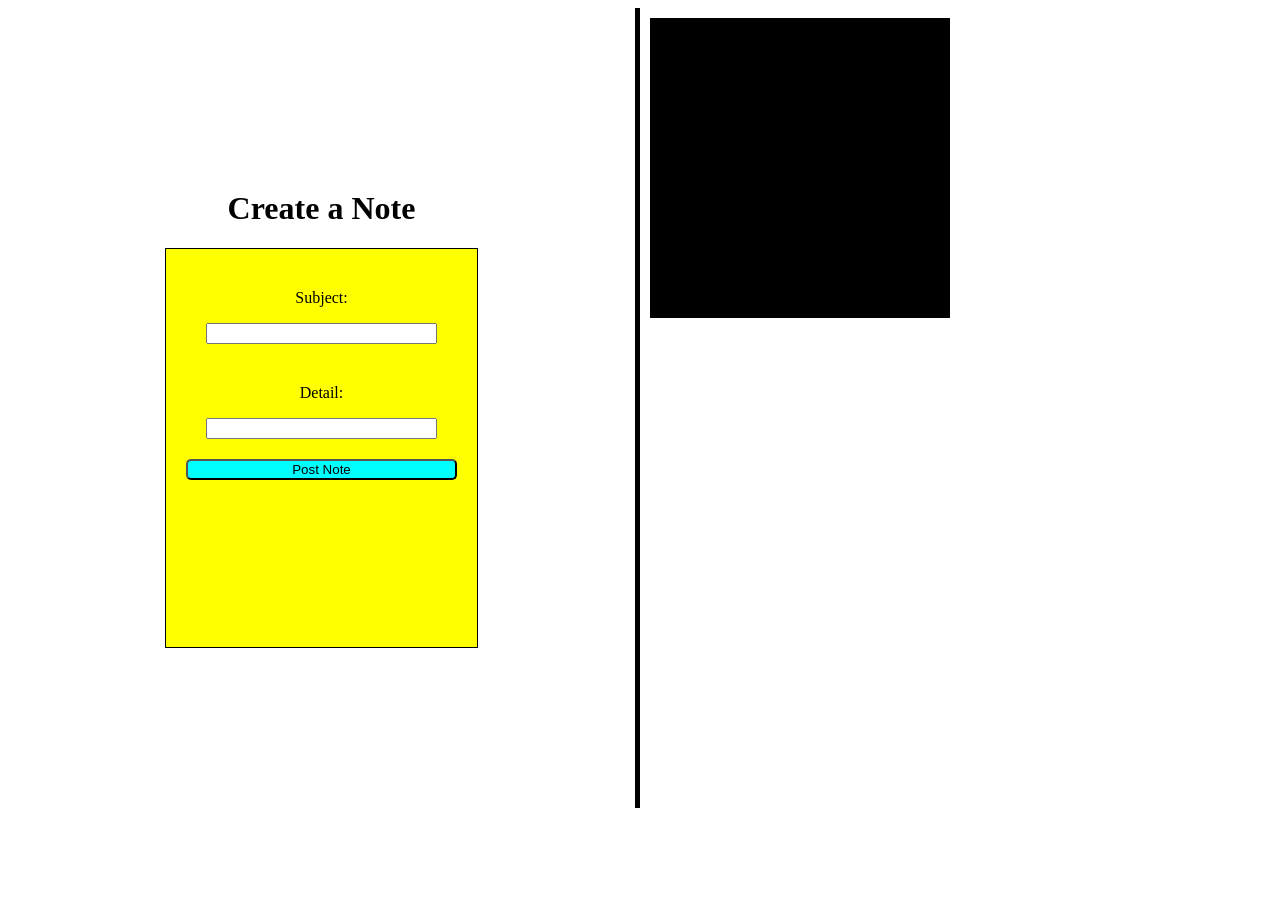
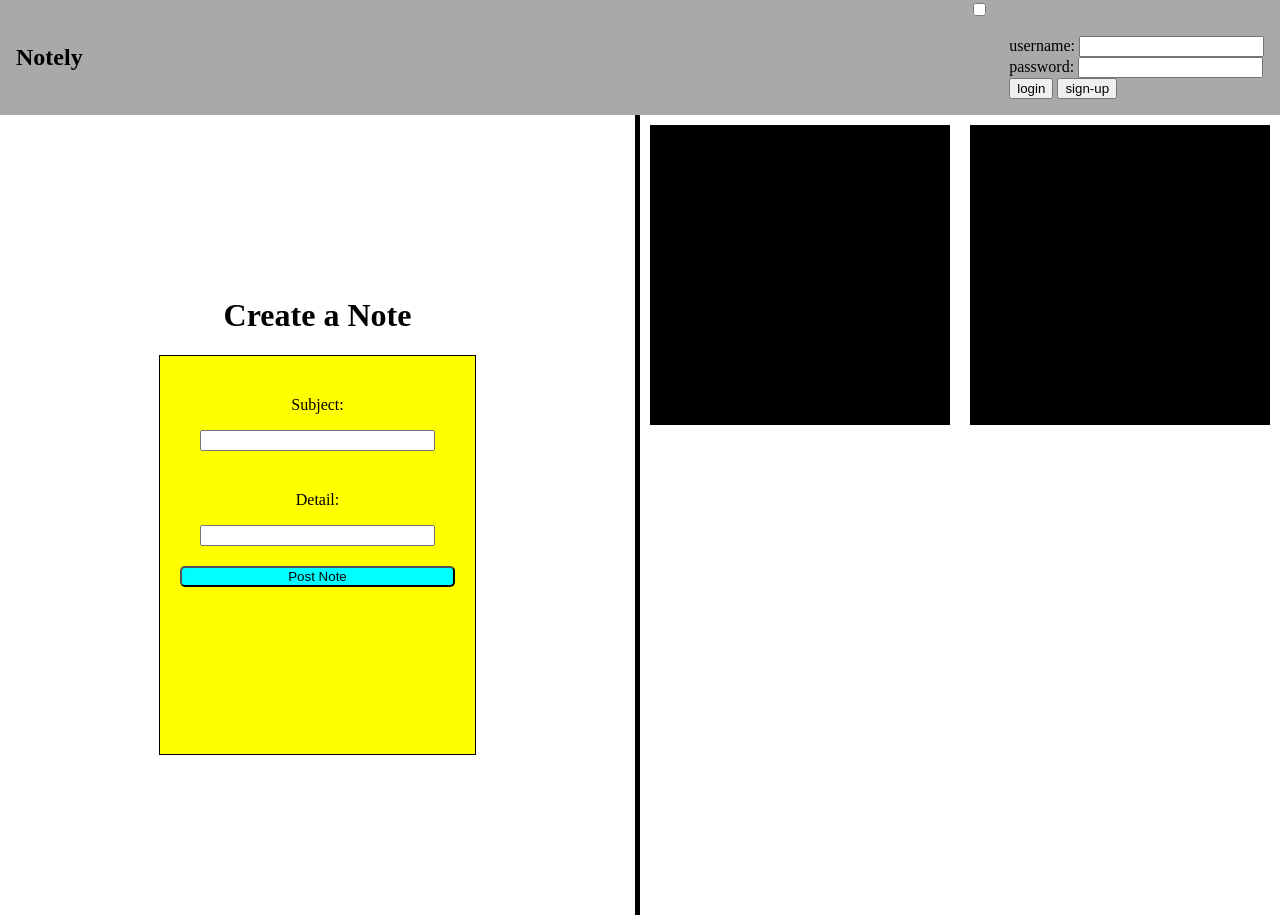
Before and after one commit to BrettAGobel/udemy-node-lessons, a website: page notely-rest-api/public/index.html in a window 1280 px wide. Before the commit the page ends 816 px from the top, so only its background shows below. Drawn offline with Linux system fonts and the light colour scheme.

```diff
--- a/notely-rest-api/public/index.html
+++ b/notely-rest-api/public/index.html
@@ -7,6 +7,24 @@
 
 </head>
 <body>
+<nav class="nav">
+    <h1>Notely</h1>
+
+    <div class="dropdown">
+        <input type="checkbox">
+        <ul>
+        <li><form action="#" method="post" class="login">
+        <li><label for="username">username: </label>
+        <input type="email" name="username" id="username"></li>
+        <li><label for="password">password: </label>
+        <input type="text" name="password" id="password"></li>
+        <input type="submit" value="login" id="login">
+        <input type="submit" value="sign-up" id="sign-up"></li>
+    </form>
+        </ul>
+
+    </div>
+</nav>
     <div class="wrapper">
         <div class="create-note-wrapper">
             <h1>Create a Note</h1>
@@ -22,13 +40,17 @@
                     <input type="text" name="detail" id="detail" required>
                 </div>
 
-                    <input type="submit" value="Post Note" id="dont-refresh">
+                    <input type="submit" value="Post Note" id="dont-refresh" onclick="preventDefault()" onsubmit="return false">
 
             </form>
         </div>
         </div>
         <div class="display-note">
+            <div class="note-wrapper">
+                <div class="note"></div>
+                <div class="note"></div>
 
+            </div>
         </div>
     </div>
     <script src="index.js"></script>
--- a/notely-rest-api/public/index.js
+++ b/notely-rest-api/public/index.js
@@ -1,6 +1,6 @@
 let form = document.getElementById('dont-refresh')
 
 
-    form.addEventListener('submit', (event) => {
+   let preventDefault = function () { form.addEventListener('click', (event) => {
         event.preventDefault()
-    })
+    })};
--- a/notely-rest-api/public/styles.css
+++ b/notely-rest-api/public/styles.css
@@ -1,8 +1,30 @@
 html {
+    margin: 0;
+    padding: 0;
     box-sizing: border-box;
+}
+
+.dropdown li {
+    list-style: none;
+}
+
+body {
+
+    margin: 0;
+    padding: 0;
 }
 *, *:before, *:after {
     box-sizing: inherit;
+}
+
+.nav{
+    padding: 0 1rem;
+    display: flex;
+    flex-wrap: nowrap;
+    justify-content: space-between;
+    align-items: center;
+    height: auto;
+    background: darkgrey;
 }
 
 
@@ -31,6 +53,22 @@
 }
 
 .display-note {
+    display: grid;
+    grid-template: 1fr 1fr/1fr 1fr;
+}
+
+.note-wrapper {
+    grid-column: 1/3;
+    grid-row: 1/3;
+    display: flex;
+    flex: 1 ;
+    flex-direction: row;
+    justify-content: space-around;
+
+
+}
+
+.note {
     margin: 10px;
     background-color: black;
     width: 300px;
```
Also changed, not shown: notely-rest-api/controllers/note.controller.js (+20 -5 lines), 1 other file.
